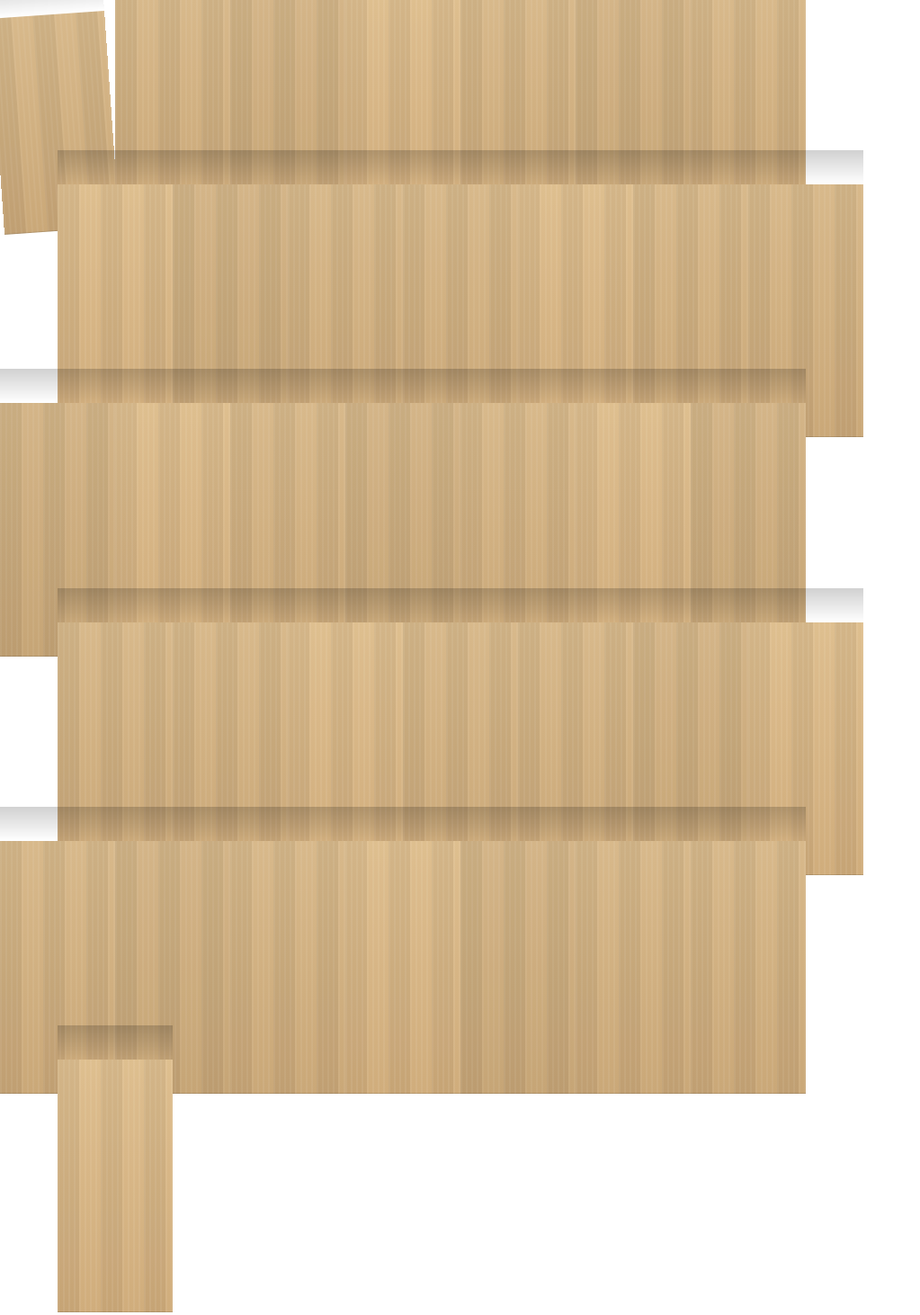
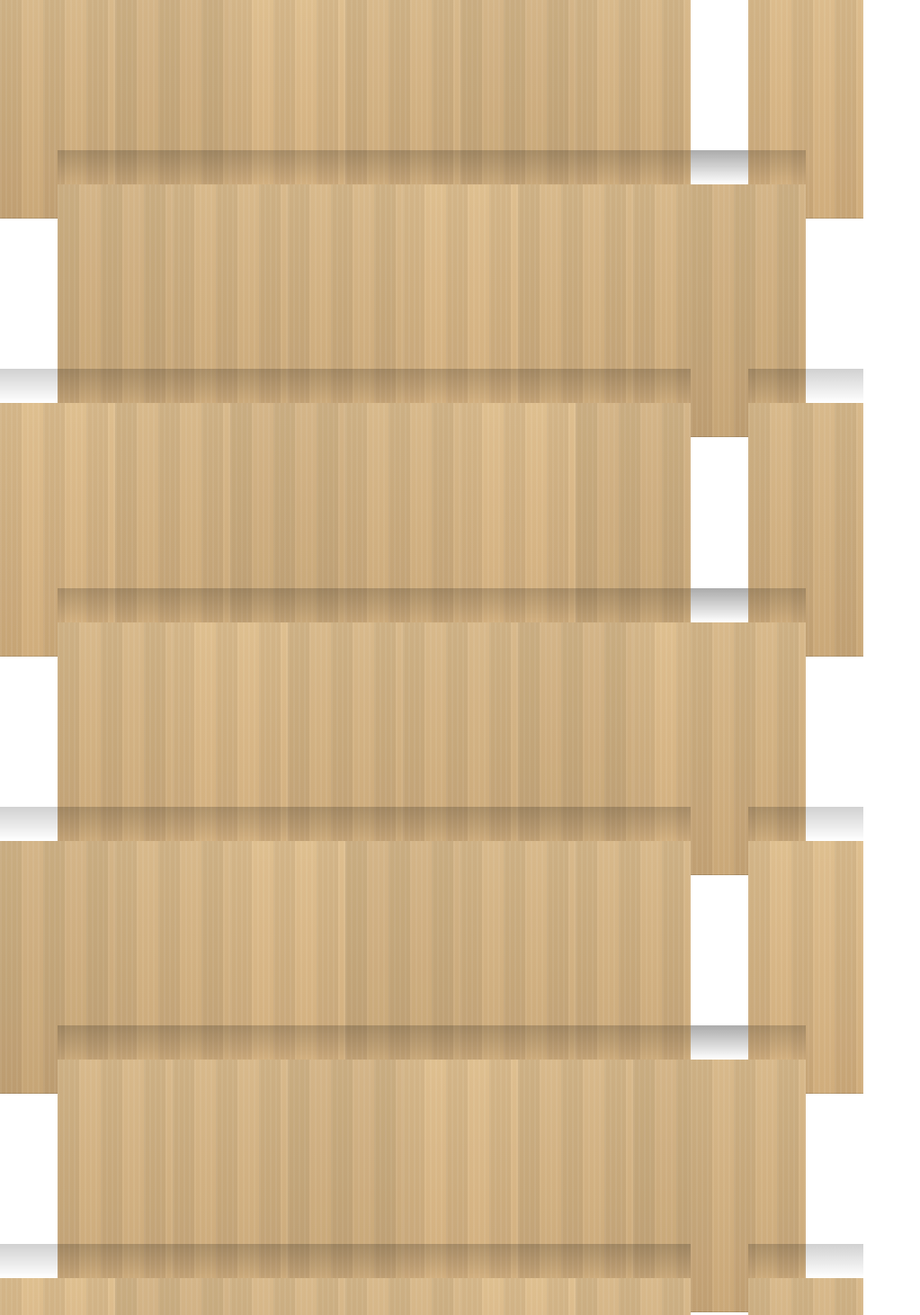
Before and after one commit to littlebluemoonbird/wildhaus, a plain HTML site: page index.html in a window 1280 px wide. Shown: the top 1462 px of the page at 90% size, without its empty margins (0-1023 px from the left). Drawn offline with Linux system fonts and the light colour scheme.

Commit message:
Update index.html

```diff
--- a/index.html
+++ b/index.html
@@ -2,27 +2,21 @@
 <html lang="en">
 <head>
 <meta charset="UTF-8">
+<meta name="viewport" content="width=device-width, initial-scale=1.0">
 <title>Klanghaus Facade</title>
-<link rel="stylesheet" href="style.css">
+<link rel="stylesheet" href="style.css?v=1">
 </head>
 <body>
-
 <div class="facade">
-  <!-- Fill with enough shingles to see the facade -->
-  <!-- You can remove or mark some as class="page" later -->
-  <div class="shingle"></div><div class="shingle"></div><div class="shingle"></div>
-  <div class="shingle"></div><div class="shingle"></div><div class="shingle"></div>
-  <div class="shingle"></div><div class="shingle"></div><div class="shingle"></div>
-  <div class="shingle"></div><div class="shingle"></div><div class="shingle"></div>
-  <div class="shingle"></div><div class="shingle"></div><div class="shingle"></div>
-  <div class="shingle"></div><div class="shingle"></div><div class="shingle"></div>
-  <div class="shingle"></div><div class="shingle"></div><div class="shingle"></div>
-  <div class="shingle"></div><div class="shingle"></div><div class="shingle"></div>
-  <div class="shingle"></div><div class="shingle"></div><div class="shingle"></div>
-  <div class="shingle"></div><div class="shingle"></div><div class="shingle"></div>
-  <div class="shingle"></div><div class="shingle"></div><div class="shingle"></div>
-  <div class="shingle"></div><div class="shingle"></div><div class="shingle"></div>
+  <!-- Generate 200 shingles -->
+  <script>
+    for (let i = 0; i < 200; i++) {
+      const div = document.createElement('div');
+      div.className = 'shingle';
+      if (Math.random() > 0.5) div.classList.add('pull');
+      document.body.querySelector('.facade').appendChild(div);
+    }
+  </script>
 </div>
-
 </body>
 </html>
```
